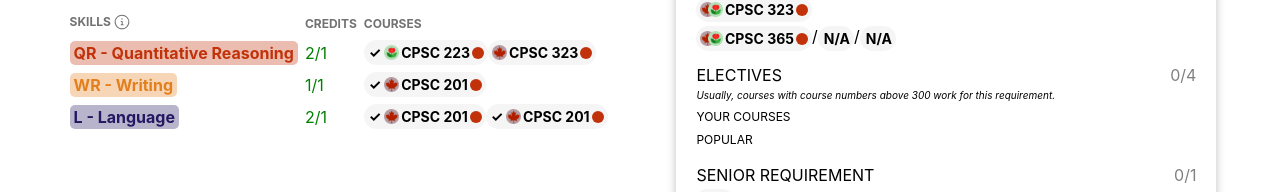
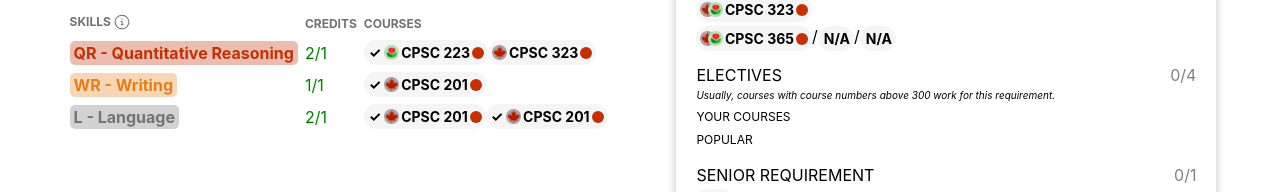
Before and after one commit to YaleComputerSociety/MajorAudit, a React (Create React App) app in the folder frontend/: page /graduation in a window 1280 px wide. Shown: the part 386-578 px from the top of the page. Built offline with nearby package versions, Linux system fonts and the light colour scheme.

Commit message:
Got the start of a Theme Switcher working

```diff
--- a/frontend/src/Globals.tsx
+++ b/frontend/src/Globals.tsx
@@ -1,9 +1,12 @@
 import { ModalProvider } from "./hooks/modalContext";
+import { ThemeProvider } from "./hooks/themeContext";
 
 function Globals({ children }: { readonly children: React.ReactNode }) {
   return (
     <ModalProvider>
-      <div>{children}</div>
+      <ThemeProvider>
+        <div>{children}</div>
+      </ThemeProvider>
     </ModalProvider>
   );
 }
--- a/frontend/src/commons/utilities/constants.ts
+++ b/frontend/src/commons/utilities/constants.ts
@@ -6,13 +6,13 @@ export const skillsAreasColors: { [code: string]: string } = {
     Sc: '#67AE5E',
     QR: '#C1320A',
     WR: '#E37F1D',
-    L: '#231861',
+    L: '#747474',
     "Hu - Humanities & Arts": '#9970AB',
     "So - Social Sciences" : '#5493C4',
     "Sc - Sciences": '#67AE5E',
     "QR - Quantitative Reasoning": '#C1320A',
     "WR - Writing": '#E37F1D',
-    "L - Language": '#231861',
+    "L - Language": '#747474',
     ...Object.fromEntries([1, 2, 3, 4, 5].map((i) => [`L${i}`, '#888888'])),
 };
 
--- /dev/null
+++ b/frontend/src/hooks/themeContext.tsx
@@ -0,0 +1,51 @@
+import {
+  useState,
+  useContext,
+  createContext,
+  useCallback,
+  useMemo,
+} from "react";
+
+type Theme = "light" | "dark";
+
+type Store = {
+  currentTheme: Theme;
+  setCurrentTheme: (theme: Theme) => void;
+};
+
+export const ThemeContext = createContext<Store | undefined>(undefined);
+ThemeContext.displayName = "ThemeContext";
+
+export function ThemeProvider({
+  children,
+}: {
+  readonly children: React.ReactNode;
+}) {
+  const [currentTheme, setTheme] = useState<Theme>("light");
+
+  const setCurrentTheme = useCallback((theme: Theme) => {
+    localStorage.setItem("theme", theme);
+    if (theme === 'light') {
+        document.body.style.backgroundColor = "#FFFFFF";
+        document.body.style.color = "#000000"
+    } else if (theme === 'dark') {
+        document.body.style.backgroundColor = "#242424";
+        document.body.style.color = "#EEEEEE"
+    }
+    setTheme(theme);
+  }, []);
+
+  const store: Store = useMemo(
+    () => ({
+      currentTheme,
+      setCurrentTheme,
+    }),
+    [currentTheme, setCurrentTheme]
+  );
+
+  return (
+    <ThemeContext.Provider value={store}>{children}</ThemeContext.Provider>
+  );
+}
+
+export const useTheme = () => useContext(ThemeContext)!;
--- a/frontend/src/pages/Themes/Themes.tsx
+++ b/frontend/src/pages/Themes/Themes.tsx
@@ -3,6 +3,8 @@ import MeDropdown from "../../navbar/account/MeDropdown";
 import nav_styles from "../../navbar/NavBar.module.css";
 import img_logo from "../../commons/images/ma_logo.png";
 import { NavLink } from "react-router-dom";
+
+import { useTheme } from "../../hooks/themeContext";
 
 function NavBar() {
   return (
@@ -48,11 +50,22 @@ function NavBar() {
 
 
 function Themes() {
+  const {currentTheme, setCurrentTheme} = useTheme();
+
+  function setLightTheme() {
+    setCurrentTheme("light")
+  }
+
+  function setDarkTheme() {
+    setCurrentTheme("dark")
+  }
+
   return (
     <div>
         <NavBar/>
         <div style={{display: "flex", justifyContent: "center", alignItems: "center",  height: "100vh"}}>
-            <p>There is nothing here yet!</p>
+            <button type="button" onClick={setLightTheme}>Light</button>
+            <button type="button" onClick={setDarkTheme}>Dark</button>
         </div>
     </div>
   )
```
